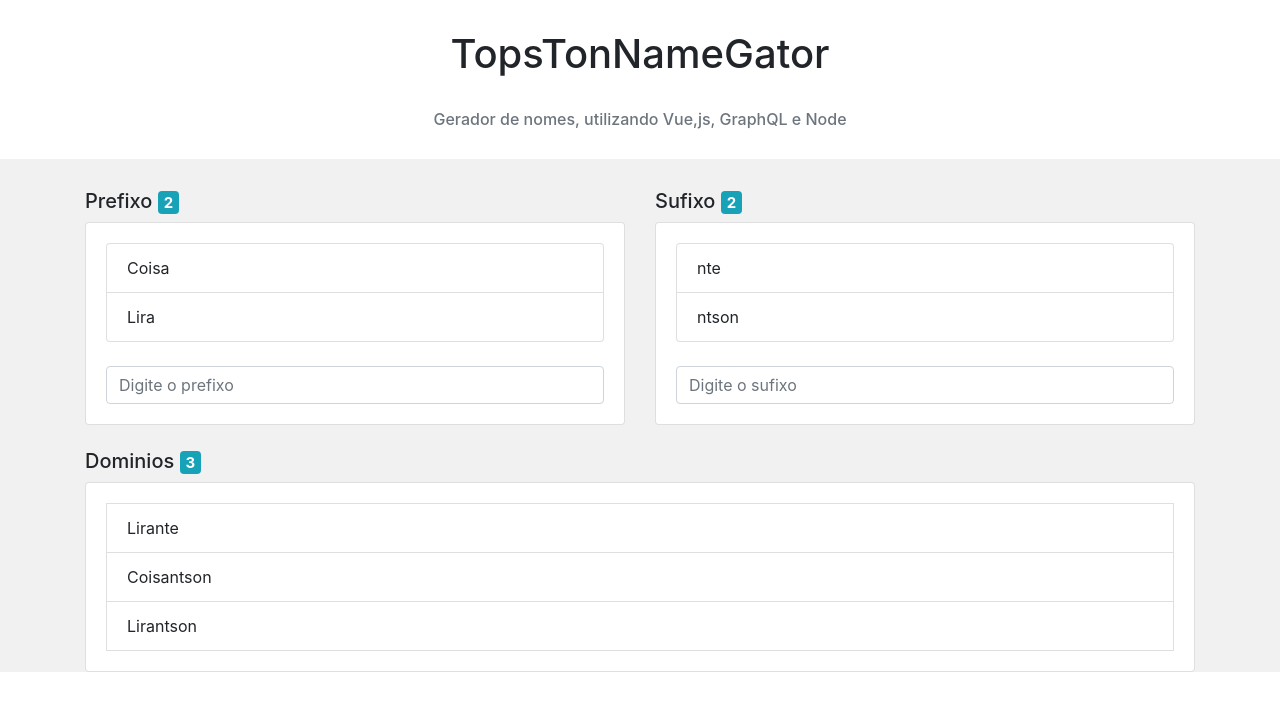
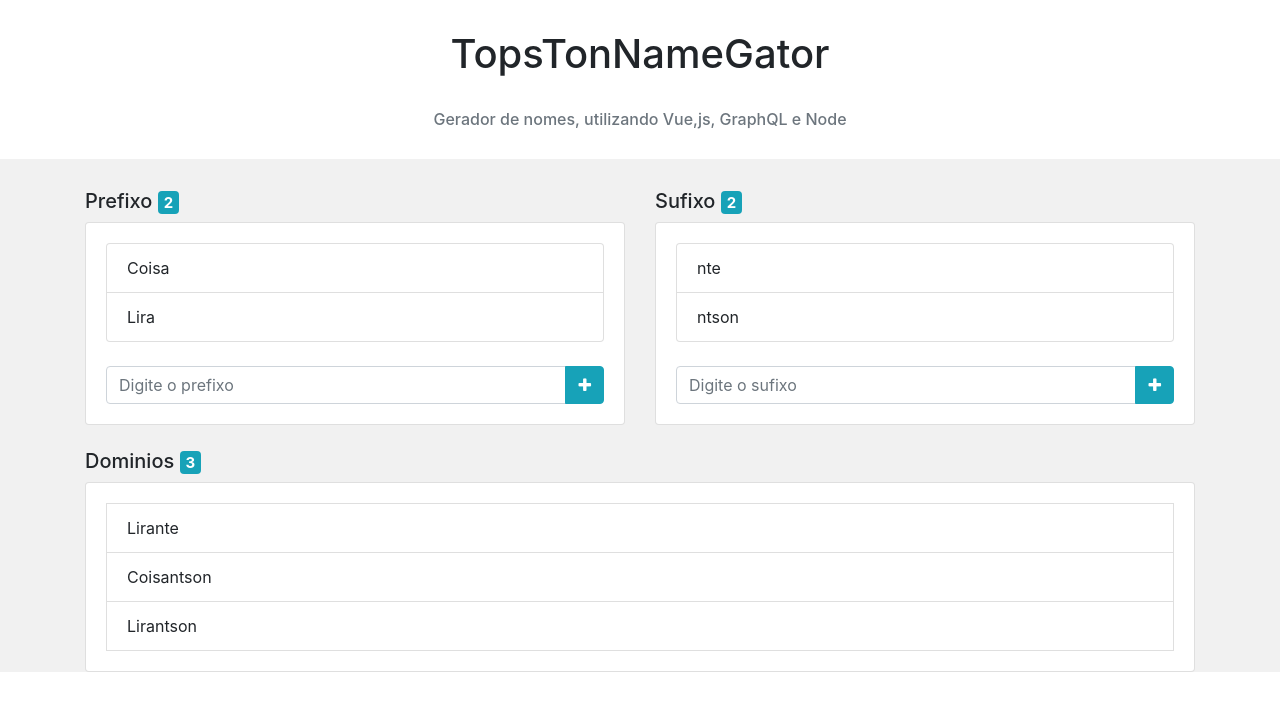
Before and after one commit to thiagoandrecardoso/fullstack_vue_graphql_node_1, a Vue app: page / in a window 1280 px wide. Shown: the top 710 px of the page. Built offline with nearby package versions, Linux system fonts and the light colour scheme.

Commit message:
Adicionado botoes para carregar prefix e sufix

```diff
--- a/src/App.vue
+++ b/src/App.vue
@@ -18,7 +18,12 @@
                                     </li>
                                 </ul>
                                 <br/>
-                                <input class="form-control" type="text" placeholder="Digite o prefixo"/>
+                                <div class="input-group">
+                                    <input class="form-control" type="text" v-model="prefix" placeholder="Digite o prefixo"/>
+                                    <div class="input-group-append">
+                                        <button class="btn btn-info" v-on:click="addPrefix(prefix)"><span class="fa fa-plus"></span></button>
+                                    </div>
+                                </div>
                             </div>
                         </div>
                     </div>
@@ -32,7 +37,12 @@
                                     </li>
                                 </ul>
                                 <br/>
-                                <input class="form-control" type="text" placeholder="Digite o sufixo"/>
+                                <div class="input-group">
+                                    <input class="form-control" type="text" v-model="sufix" placeholder="Digite o sufixo"/>
+                                    <div class="input-group-append">
+                                        <button class="btn btn-info" v-on:click="addSufix(sufix)"> <span class="fa fa-plus"></span></button>
+                                    </div>
+                                </div>
                             </div>
                         </div>
                     </div>
@@ -59,10 +69,22 @@
         name: 'app',
         data: function () {
             return {
+                prefix: "",
+                sufix: "",
                 prefixes: ['Coisa', 'Lira'],
                 sufixes: ['nte', 'ntson'],
                 domains: ['Lirante', 'Coisantson', 'Lirantson']
             };
+        },
+        methods: {
+            addPrefix(prefix){
+                this.prefixes.push(prefix);
+                this.prefix = "";
+            },
+            addSufix(sufix){
+                this.sufixes.push(sufix);
+                this.sufix = ""
+            }
         }
     }
 </script>
```
